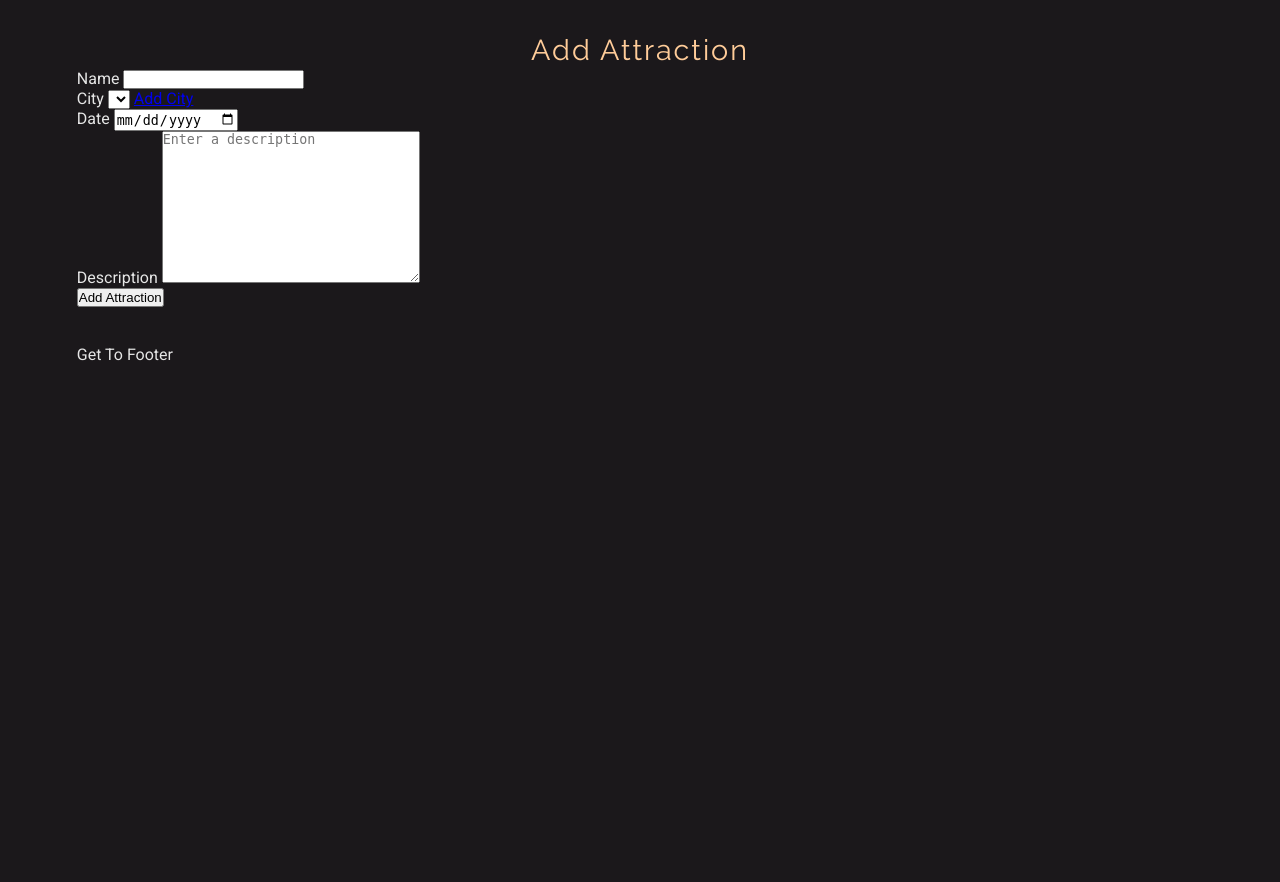
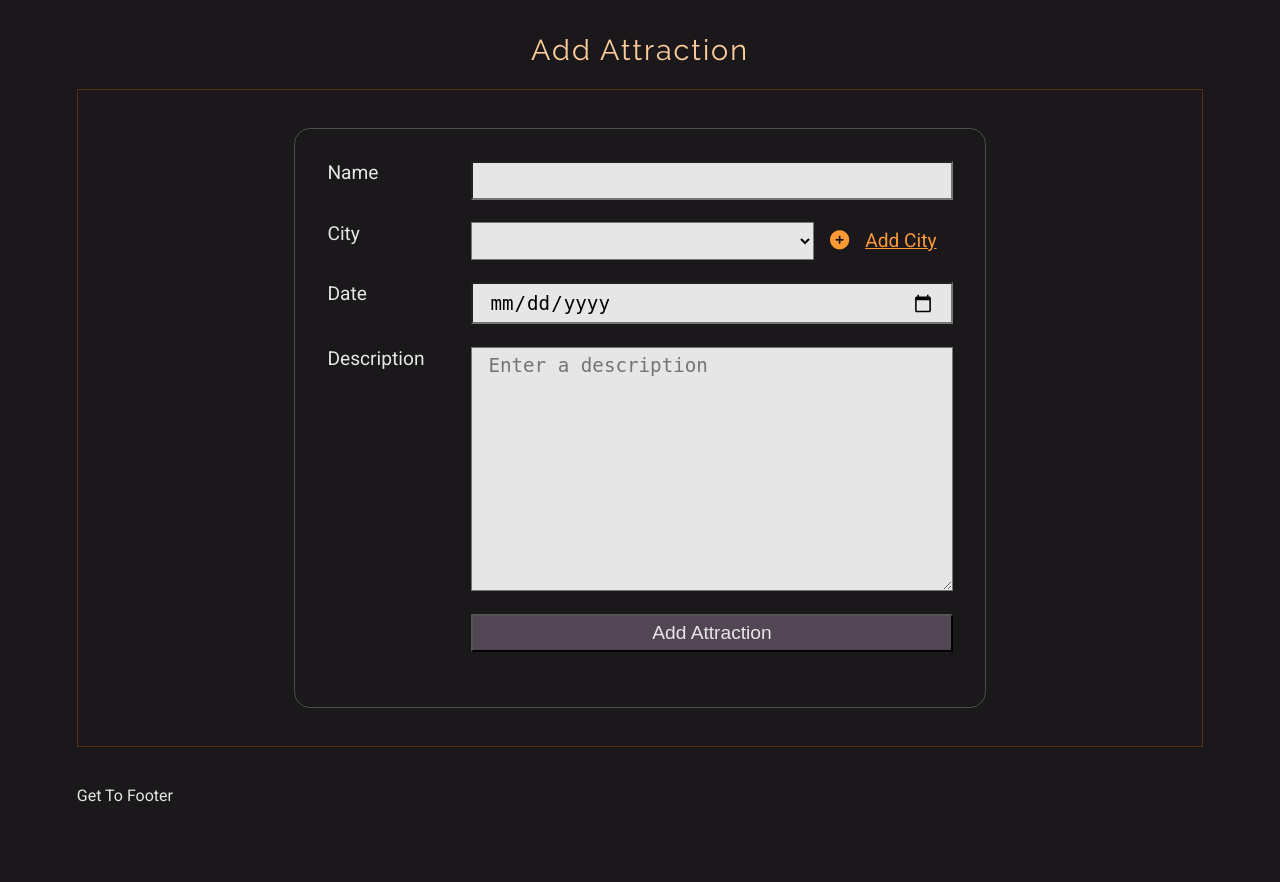
Before and after one commit to gm1wkr/cc_python_project, a Flask app: page /attractions/new in a window 1280 px wide. Shown: the part 96-978 px from the top of the page. Before the commit the page ends 457 px from the top, so only its background shows below. Run offline with Flask 2, Linux system fonts and the light colour scheme; data that the repository does not hold is empty; some libraries are stand-ins or nearby versions.

Commit message:
HTML & CSS final pass (Ha! We'll see)

```diff
--- a/static/css/styles.css
+++ b/static/css/styles.css
@@ -206,6 +222,16 @@ h2 a:hover {
 }
 
 
+a{
+    color: var(--accent-color-20);
+    transition: var(--link-transition);
+}
+
+
+a:hover{
+    color: var(--accent-color-10);
+}
+
 p {
     font-size: 1.3rem;
     font-weight: 300;
@@ -337,6 +349,135 @@ footer {
     border-left: 2px solid var(--accent-color-10);
 }
 
+
+.panel-grid {
+    margin-top: 2.4rem;
+    margin-bottom: 2.4rem;
+    display: grid;
+    grid-template-columns: repeat(2, 1fr);
+    justify-content: space-between;
+    align-items: start;
+    gap: 2rem;
+}
+
+.panel-grid__children {
+    height:100%;
+    width: 80%;
+    margin: auto;
+}
+
+.flag > img {
+    margin: auto;
+}
+
+
+/*
+*******            HELPERS
+*/
 .mr-1 {
     margin-right: 1rem
 }
+
+
+p.centered-text {
+    max-width: 60ch;
+    display: block;
+    text-align: center;
+    margin:auto;
+    margin-bottom: 1.6rem;
+}
+
+p.tagline {
+    max-width:80vw;
+    font-family: 'Raleway', sans-serif;
+    font-style: italic;
+    font-weight: 200;
+    margin:auto;
+    margin-bottom: 1.6rem;
+    text-align: center;
+    line-height: 2.8rem;;
+}
+
+
+/*
+*******            FORMS
+*/
+
+
+form{
+    border: 1px solid var(--color-30);
+    max-width: 54vw;
+    margin: 2.4rem auto;
+    padding: 2rem;
+    background-color: var(--surface-40);
+    border-radius: 1rem;;
+}
+
+.form-child{
+    display: flex;
+    justify-content: center;
+    margin-bottom: 1.4rem;
+    font-size: 1.2rem;
+}
+
+.form-child > label {
+    width: 9rem;
+}
+
+.form-child > input,
+.form-child select,
+.form-child textarea {
+    flex-grow: 1;
+    background-color: var(--color-10);
+    padding: 0.4rem 1rem;
+    font-size: 1.2rem;
+}
+
+.form-child > span {
+    display:block;
+    height: 100%;
+    padding: 0.4rem 1rem;
+}
+
+
+input[type=submit]{
+    background-color: var(--surface-30);
+    color: var(--accent-color-30);
+    transition: var(--link-transition);
+}
+
+
+input:hover{
+    background-color: var(--surface-40);
+    color: var(--accent-color-40);
+}
+
+
+.navigation-secondary form {
+    margin: 0;
+    padding: 0;
+}
+
+
+.link-button{
+    /* padding: 0.3rem 0; */
+    border: unset;
+    border-radius: 0;
+    background-color: transparent;
+}
+.link-button:hover{
+    color: #f20;
+}
+
+
+/* .form-child > span {
+    display:block;
+    height: 100%;
+    padding: 0.4rem 1rem;
+}
+
+.form-child > span {
+    display:block;
+    height: 100%;
+    padding: 0.4rem 1rem;
+} */
--- a/templates/attractions/new.html
+++ b/templates/attractions/new.html
@@ -2,14 +2,14 @@
 
 {% block content %}
     <h2>Add Attraction</h2>
-
+    <section class="attractions manager-content">
         <form action="/attractions" method="POST">
-        <div>
+            <div class="form-child">
                 <label for="name">Name</label>
                 <input type="text" name="name" id="name">
             </div>
 
-        <div>
+            <div class="form-child">
                 <label for="city">City</label>
                 <select name="city_id" id="city">
                     <optgroup label="Choose City">
@@ -18,24 +18,25 @@
                         {% endfor %}
                     </optgroup>
                 </select>
-            <span><a href="/cities/new">Add City</a></span>
+                <span><a href="/cities/new"><i class="fa-solid fa-circle-plus mr-1"></i>Add City</a></span>
 
 
             </div>
 
-        <div>
+            <div class="form-child">
                 <label for="date">Date</label>
                 <input type="date" name="date" id="date" value="27/06/2022">
             </div>
 
-        <div>
+            <div class="form-child">
                 <label for="description">Description</label>
                 <textarea name="description" id="description" cols="30" rows="10" placeholder="Enter a description"></textarea>
             </div>
 
-        <div>
+            <div class="form-child">
                 <label for=""></label>
                 <input type="submit" value="Add Attraction">
             </div>
         </form>
+    </section>
 {% endblock content %}
--- a/templates/countries/edit.html
+++ b/templates/countries/edit.html
@@ -5,11 +5,11 @@
     <h2>Editing {{ current_country.name }}</h2>
 
     <form action="/countries/{{ current_country.id }}" method="POST">
-        <div>
+        <div class="form-child">
             <label for="region">Region</label>
             <input type="text" id="region" name="region" value="{{ current_country.region }}">
         </div>
-        <div>
+        <div class="form-child">
             <label for="country">Country</label>
                 <select id="country" name="country" class="form-control">
                     {% for country in countries %}
@@ -19,7 +19,7 @@
                 {% endfor %}
                 </select>
         </div>
-        <div>
+        <div class="form-child">
             <label for=""></label>
             <input type="submit" value="Update Country">
         </div>
--- a/templates/countries/new.html
+++ b/templates/countries/new.html
@@ -9,7 +9,7 @@
             <label for="region">Region</label>
             <input type="text" id="region" name="region">
         </div> -->
-        <div>
+        <div class="form-child">
             <label for="country">Country</label>
                 <select id="country" name="country" class="form-control">
                     <optgroup label="My Countries">
@@ -25,7 +25,7 @@
                     </optgroup>
                 </select>
         </div>
-        <div>
+        <div class="form-child">
             <label for=""></label>
             <input type="submit" value="Add Country">
         </div>
```
Also changed, not shown: other parts of static/css/styles.css (+24 -22 lines), templates/attractions/edit.html (+11 -7 lines), templates/cities/edit.html (+6 -3 lines), templates/cities/new.html (+7 -3 lines), templates/cities/show.html (+37 -10 lines), templates/countries/show.html (+20 -5 lines), templates/notes/edit.html (+8 -6 lines), templates/notes/new.html (+12 -17 lines), templates/notes/show.html (+14 -15 lines). Lines whose indentation alone changed are shown as unchanged.
